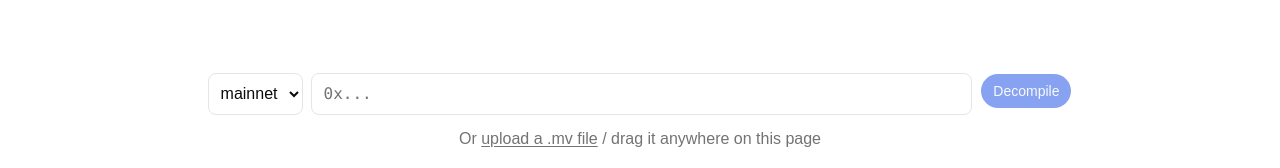
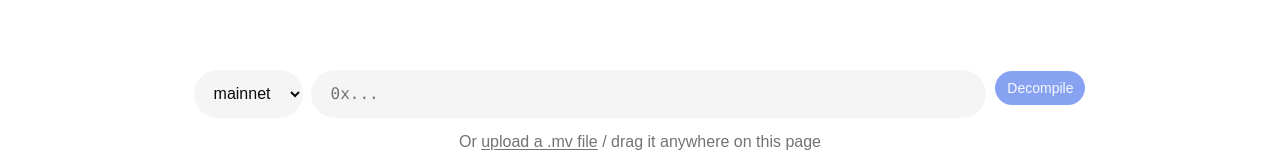
Before and after one commit to unconfirmedlabs/move-decompiler-zig, a React (Vite) app in the folder app/: page / in a window 1280 px wide. Shown: the part 321-489 px from the top of the page. Built offline with nearby package versions, Linux system fonts and the light colour scheme.

Commit message:
fix: luma-style inputs — filled bg, rounded-full, no border

```diff
--- a/app/src/routes/home.tsx
+++ b/app/src/routes/home.tsx
@@ -184,7 +184,7 @@ export function HomePage() {
                 setNetwork(e.target.value as Network);
                 setIsPackage(null);
               }}
-              className="rounded-md border bg-background px-2 py-2 focus-visible:outline-none focus-visible:ring-1 focus-visible:ring-ring"
+              className="rounded-full border-0 bg-muted px-4 py-3 focus-visible:outline-none focus-visible:ring-2 focus-visible:ring-ring"
             >
               {NETWORKS.map((n) => (
                 <option key={n} value={n}>
@@ -203,7 +203,7 @@ export function HomePage() {
               placeholder="0x..."
               spellCheck={false}
               autoComplete="off"
-              className="w-[66ch] box-content rounded-md border bg-background px-3 py-2 font-mono placeholder:text-muted-foreground focus-visible:outline-none focus-visible:ring-1 focus-visible:ring-ring"
+              className="w-[66ch] box-content rounded-full border-0 bg-muted px-5 py-3 font-mono placeholder:text-muted-foreground focus-visible:outline-none focus-visible:ring-2 focus-visible:ring-ring"
             />
             <Button className="self-stretch" onClick={handleSubmit} disabled={!canSubmit}>
               {validating ? "Checking…" : "Decompile"}
```
